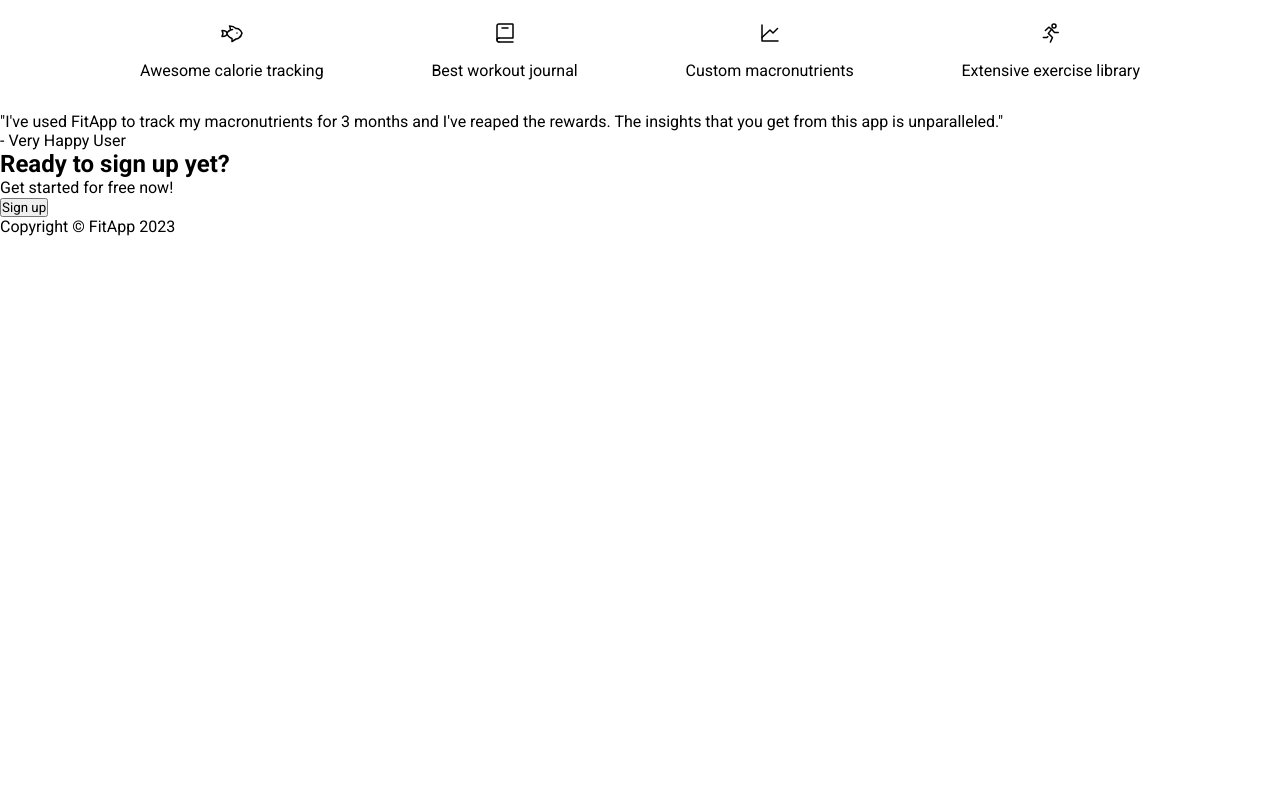
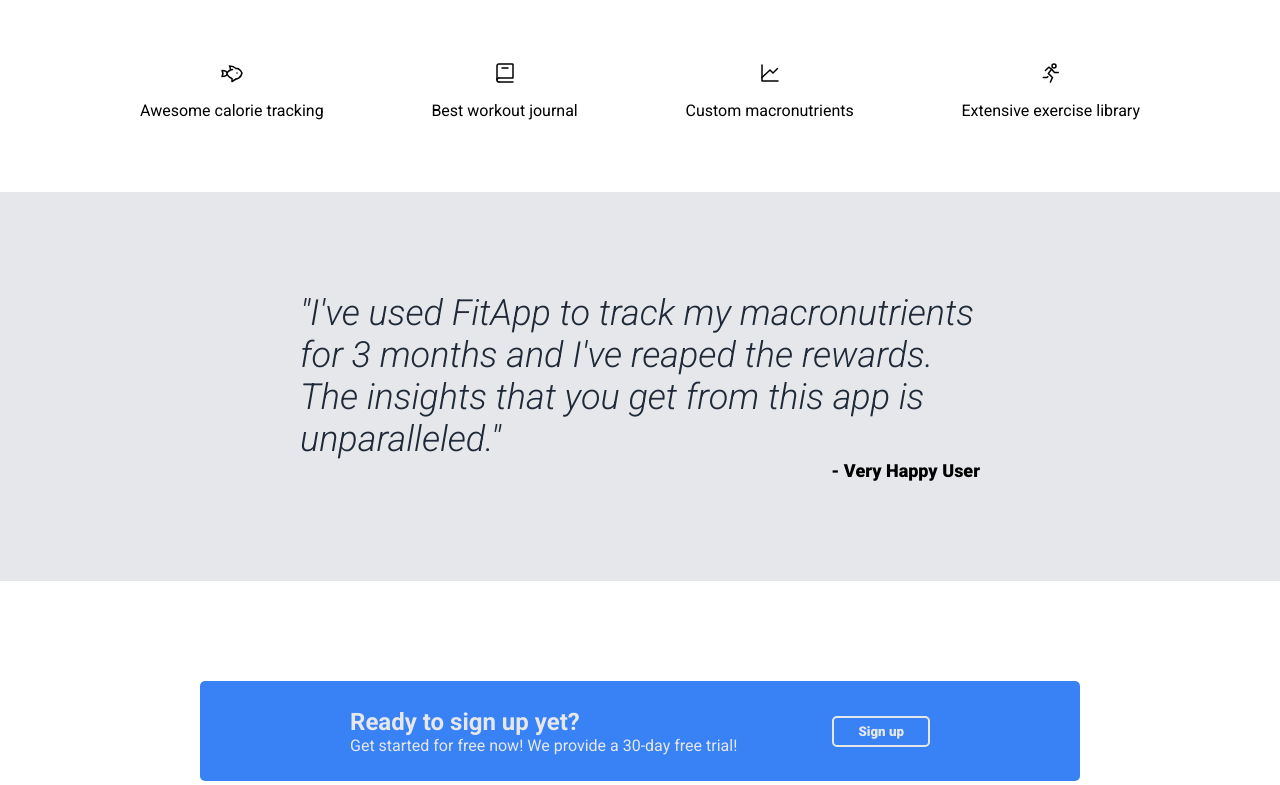
Before and after one commit to versudo/landing-page, a plain HTML site: page index.html in a window 1280 px wide. Shown: the part 695-1480 px from the top of the page. Before the commit the page ends 931 px from the top, so only its background shows below. Drawn offline with Linux system fonts and the light colour scheme.

Commit message:
Finished the landing page.

```diff
--- a/index.html
+++ b/index.html
@@ -81,15 +81,26 @@
   </div>
 
   <!-- Quote Section -->
-  <p>"I've used FitApp to track my macronutrients for 3 months and I've reaped the rewards. The insights that you get
-    from this app is unparalleled."</p>
-  <p>- Very Happy User</p>
+  <div class="quote-section">
+    <div class="quotebox">
+      <p class="quote">"I've used FitApp to track my macronutrients for 3 months and I've reaped the rewards. The
+        insights
+        that you get
+        from this app is unparalleled."</p>
+      <p class="author">- Very Happy User</p>
+    </div>
+  </div>
+
 
   <!-- Call To Action Section -->
-  <div class="cta">
-    <h2 class="cta-title">Ready to sign up yet?</h2>
-    <p class="cta-subtext">Get started for free now!</p>
-    <button class="cta-button">Sign up</button>
+  <div class="cta-section">
+    <div class="cta-box">
+      <div class="text">
+        <h2 class="cta-title">Ready to sign up yet?</h2>
+        <p class="cta-subtext">Get started for free now! We provide a 30-day free trial!</p>
+      </div>
+      <button class="cta-button">Sign up</button>
+    </div>
   </div>
 
   <!-- Footer Section -->
--- a/style.css
+++ b/style.css
@@ -79,7 +79,7 @@
 /* Features Section */
 
 .features-section {
-  padding: 32px 0;
+  padding: 72px 0;
 }
 
 .features-title {
@@ -100,3 +100,76 @@
   align-items: center;
   gap: 16px;
 }
+
+/* Quote Section */
+
+.quote-section {
+  background-color: #E5E7EB;
+  padding: 100px 300px;
+  display: flex;
+  justify-content: space-around;
+}
+
+.quotebox {
+  width: 1000px;
+}
+
+.quote {
+  font-size: 36px;
+  font-weight: 300;
+  font-style: italic;
+  color: #1F2937;
+}
+
+.author {
+  text-align: end;
+  font-weight: 900;
+  font-size: 18px;
+}
+
+/* CTA */
+
+.cta-section {
+  padding: 100px 200px;
+  display: flex;
+  justify-content: center;
+}
+
+.cta-box {
+  width: 1000px;
+  height: 100px;
+  display: flex;
+  padding: 0 150px;
+  justify-content: space-between;
+  align-items: center;
+  background-color: #3882F6;
+  border-radius: 5px;
+}
+
+.cta-title {
+  color: #E5E7EB;
+}
+
+.cta-subtext {
+  color: #E5E7EB;
+}
+
+.cta-button {
+  background-color: #3882F6;
+  border: 2px solid #E5E7EB;
+  border-radius: 5px;
+  font-weight: 900;
+  color: #E5E7EB;
+  padding: 6px 24px;
+}
+
+/* Footer Section */
+
+.footer {
+  display: flex;
+  justify-content: center;
+  align-items: center;
+  padding: 32px 0;
+  background-color: #1F2937;
+  color: #E5E7EB;
+}
```
